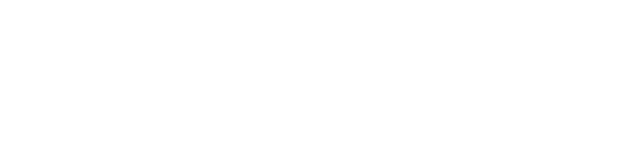
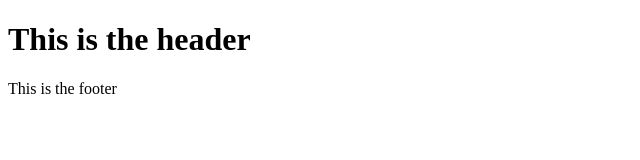
Before and after one commit to magali-la/version-control-simulation-magalilapu, a plain HTML site: page index.html in a window 1280 px wide. Shown: the whole page, without its empty margins (0-640 px from the left). Drawn offline with Linux system fonts and the light colour scheme.

Commit message:
add content to both header and footer

```diff
--- a/index.html
+++ b/index.html
@@ -6,6 +6,12 @@
     <title>SBA 1</title>
 </head>
 <body>
+    <header>
+        <h1>This is the header</h1>
+    </header>
+    <footer>
+        <p>This is the footer</p>
+    </footer>
 
 </body>
 </html>
```
